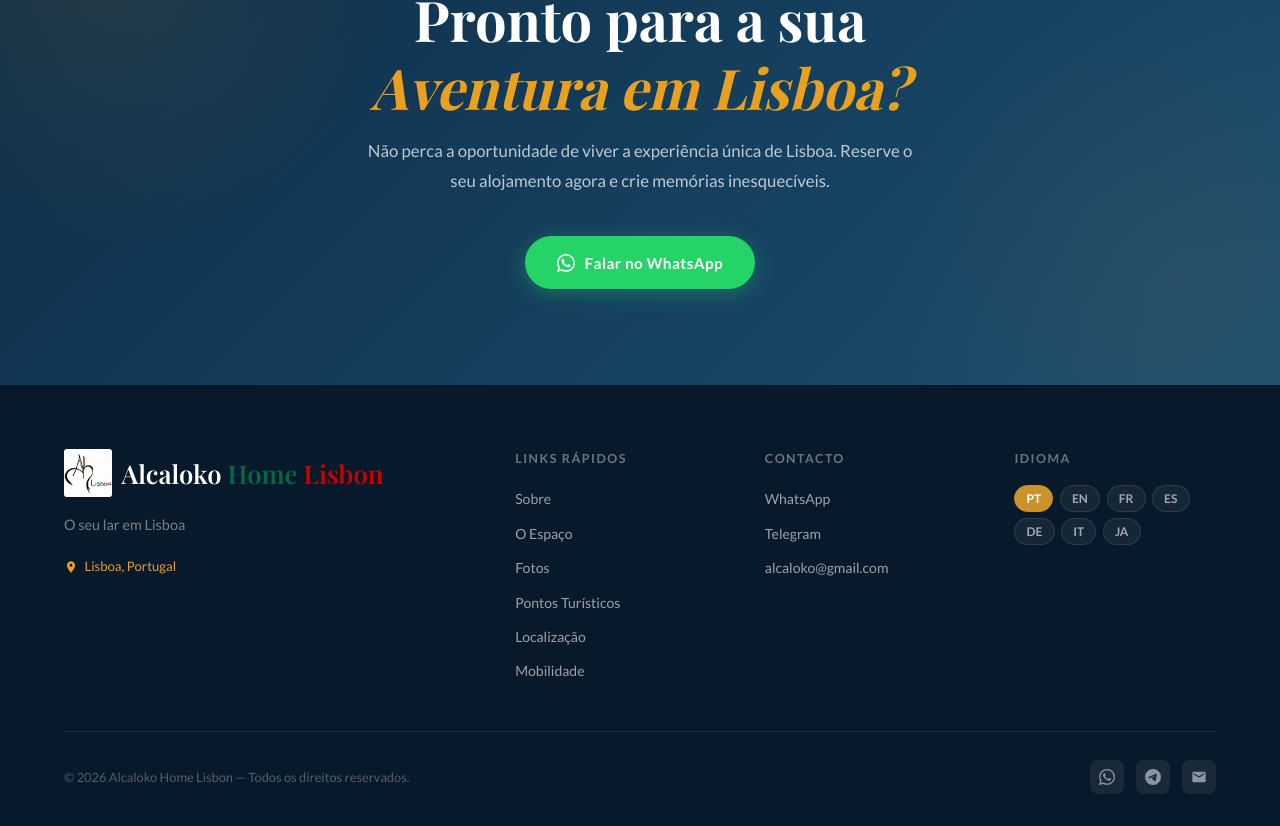
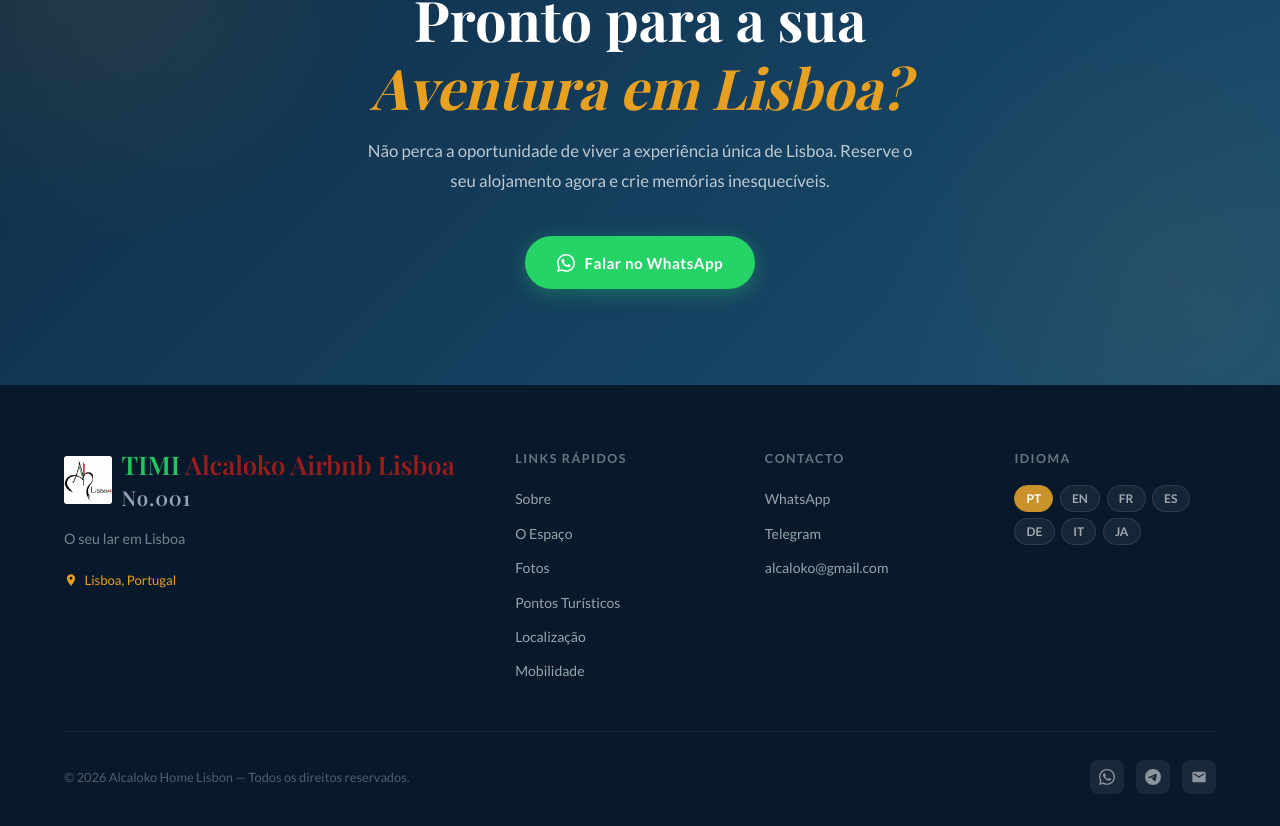
Before and after one commit to caioagrelli/AlcalokoLisbon, a React (Vite) app: page / in a window 1280 px wide. Shown: the part 8404-9230 px from the top of the page. Built offline with nearby package versions, Linux system fonts and the light colour scheme; a web font is replaced by a local one.

Commit message:
style: update footer brand name to TIMI Alcaloko Airbnb Lisboa No.001
Co-Authored-By: Claude Sonnet 4.6 <noreply@anthropic.com>

```diff
--- a/src/components/Footer.jsx
+++ b/src/components/Footer.jsx
@@ -29,7 +29,11 @@ export default function Footer() {
             <div className="footer__brand-logo">
               <img src={import.meta.env.BASE_URL + 'logo.png'} alt="Alcaloko Home Lisbon" className="footer__brand-img" />
               <span className="footer__brand-name">
-                Alcaloko <span className="footer__brand-home">Home</span> <span className="footer__brand-lisbon">Lisbon</span>
+                <span style={{ color: '#22c55e' }}>TIMI</span>
+                {' '}
+                <span style={{ color: '#9b1c1c' }}>Alcaloko Airbnb Lisboa</span>
+                {' '}
+                <span style={{ color: '#94a3b8', fontSize: '0.8em', letterSpacing: '0.04em' }}>No.001</span>
               </span>
             </div>
             <p className="footer__tagline">{f.tagline}</p>
```
